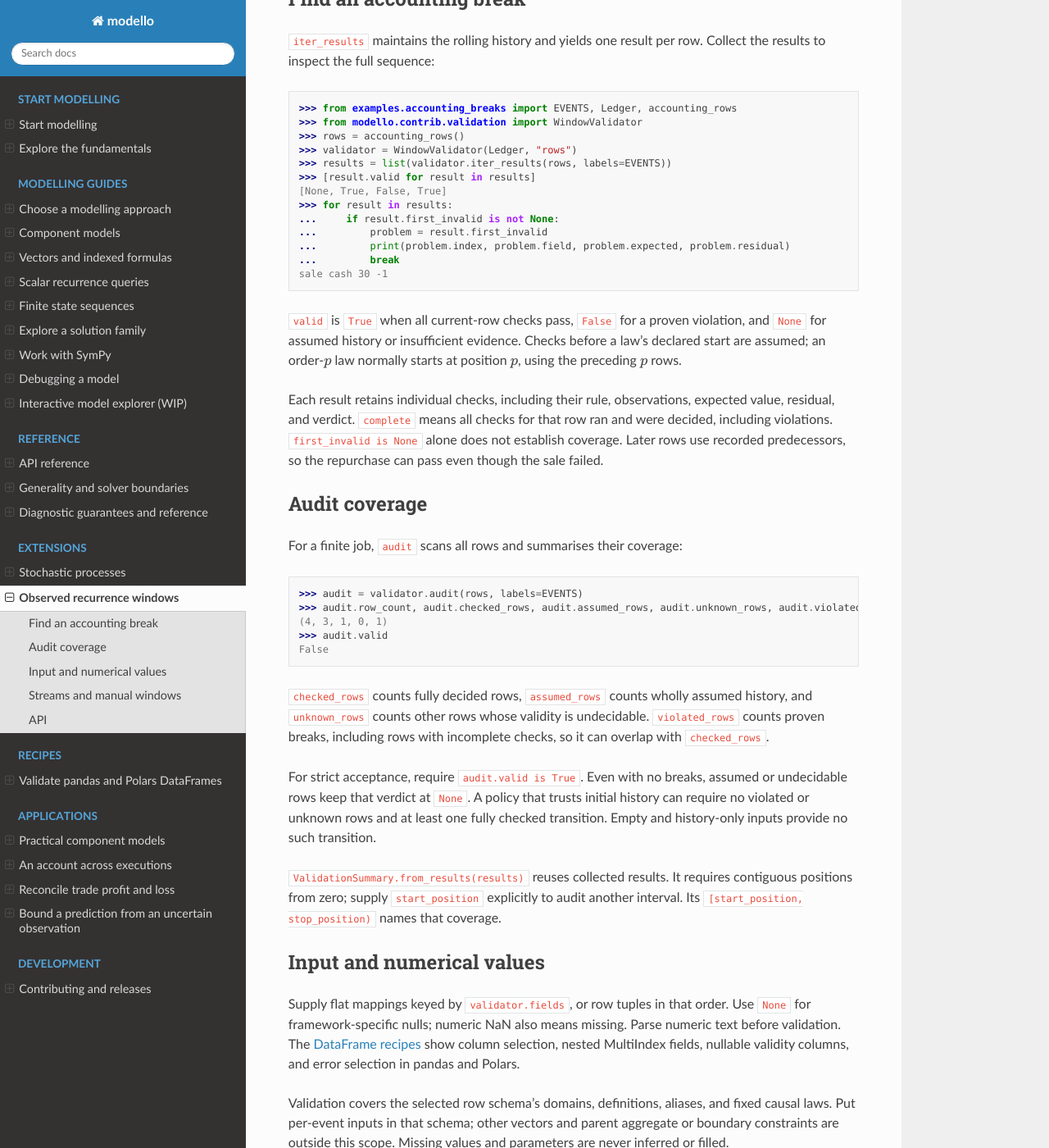
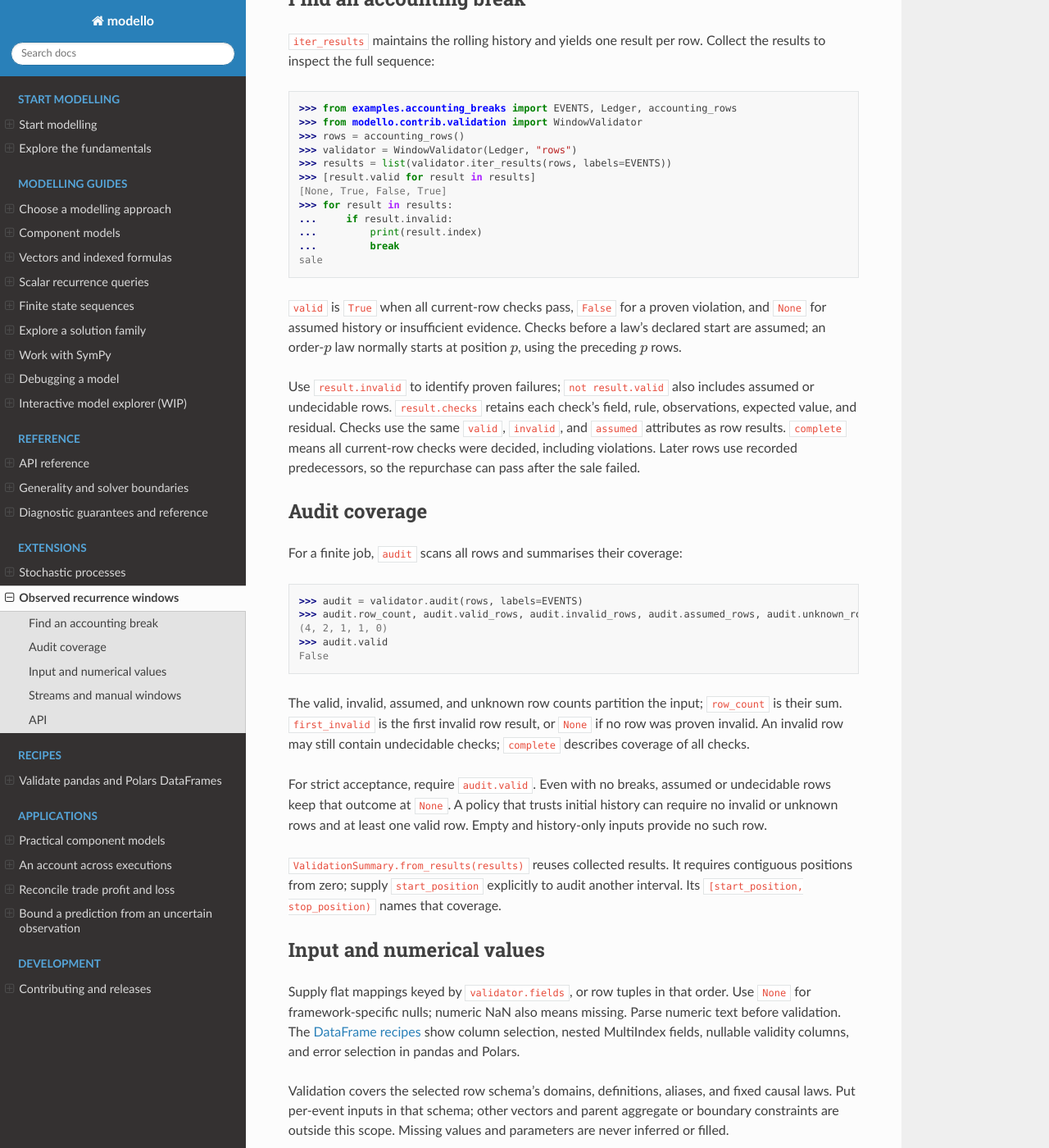
Before and after one commit to Code0x58/modello, a Sphinx documentation site: the page built from docs/contrib/validation.rst, in a window 1280 px wide and 1400 px high, scrolled down 698 px. Shown: the whole window at 82% size. Built offline with Sphinx 7.4.7 and the Read the Docs theme 3.1.0, drawn with Linux system fonts in a browser that asks for light colours; some of the changed text lies outside the part shown.

Commit message:
Simplify validation results and expose consistent invalid predicates

```diff
--- a/docs/contrib/validation.rst
+++ b/docs/contrib/validation.rst
@@ -62,22 +62,23 @@ Collect the results to inspect the full sequence:
    >>> [result.valid for result in results]
    [None, True, False, True]
    >>> for result in results:
-   ...     if result.first_invalid is not None:
-   ...         problem = result.first_invalid
-   ...         print(problem.index, problem.field, problem.expected, problem.residual)
+   ...     if result.invalid:
+   ...         print(result.index)
    ...         break
-   sale cash 30 -1
+   sale
 
 ``valid`` is ``True`` when all current-row checks pass, ``False`` for a proven
 violation, and ``None`` for assumed history or insufficient evidence.
 Checks before a law's declared start are assumed; an order-:math:`p` law
 normally starts at position :math:`p`, using the preceding :math:`p` rows.
 
-Each result retains individual checks, including their rule, observations,
-expected value, residual, and verdict. ``complete`` means all checks for that
-row ran and were decided, including violations. ``first_invalid is None``
-alone does not establish coverage. Later rows use recorded predecessors, so
-the repurchase can pass even though the sale failed.
+Use ``result.invalid`` to identify proven failures; ``not result.valid`` also
+includes assumed or undecidable rows. ``result.checks`` retains each check's
+field, rule, observations, expected value, and residual. Checks use the same
+``valid``, ``invalid``, and ``assumed`` attributes as row results.
+``complete`` means all current-row checks were decided, including violations.
+Later rows use recorded predecessors, so the repurchase can pass after the sale
+failed.
 
 Audit coverage
 ---------------
@@ -87,20 +88,20 @@ For a finite job, ``audit`` scans all rows and summarises their coverage:
 .. doctest::
 
    >>> audit = validator.audit(rows, labels=EVENTS)
-   >>> audit.row_count, audit.checked_rows, audit.assumed_rows, audit.unknown_rows, audit.violated_rows
-   (4, 3, 1, 0, 1)
+   >>> audit.row_count, audit.valid_rows, audit.invalid_rows, audit.assumed_rows, audit.unknown_rows
+   (4, 2, 1, 1, 0)
    >>> audit.valid
    False
 
-``checked_rows`` counts fully decided rows, ``assumed_rows`` counts wholly
-assumed history, and ``unknown_rows`` counts other rows whose validity is
-undecidable. ``violated_rows`` counts proven breaks, including rows with
-incomplete checks, so it can overlap with ``checked_rows``.
+The valid, invalid, assumed, and unknown row counts partition the input;
+``row_count`` is their sum. ``first_invalid`` is the first invalid row result,
+or ``None`` if no row was proven invalid. An invalid row may still contain
+undecidable checks; ``complete`` describes coverage of all checks.
 
-For strict acceptance, require ``audit.valid is True``. Even with no breaks,
-assumed or undecidable rows keep that verdict at ``None``. A policy that trusts
-initial history can require no violated or unknown rows and at least one fully
-checked transition. Empty and history-only inputs provide no such transition.
+For strict acceptance, require ``audit.valid``. Even with no breaks,
+assumed or undecidable rows keep that outcome at ``None``. A policy that trusts
+initial history can require no invalid or unknown rows and at least one valid
+row. Empty and history-only inputs provide no such row.
 
 ``ValidationSummary.from_results(results)`` reuses collected results. It requires
 contiguous positions from zero; supply ``start_position`` explicitly to audit
@@ -166,8 +167,8 @@ validator directly. The equivalent manual loop is:
 Each call checks the final row of an oldest-first window containing exactly
 ``min(position+1, validator.window_size)`` rows. Include short initial windows;
 laws with earlier starts can already find breaks there. ``position`` is an
-absolute nonnegative Python integer; labels are hashable metadata and do not insert missing
-observations between gaps. Keep separate histories for independent accounts,
+absolute nonnegative Python integer; labels are hashable metadata and do not
+insert missing observations between gaps. Keep separate histories for independent accounts,
 and restore overlapping history and positions across batches or restarts.
 
 
@@ -177,13 +178,14 @@ API
 .. currentmodule:: modello.contrib.validation
 
 .. autoclass:: WindowValidator(model, rows, *, parameters=None, atol=0, rtol=0)
-   :members: fields, field_paths, order, window_size, first_test_position, fully_testable_position, check_window, iter_results, audit
+   :members: fields, field_paths, order, window_size, first_test_position, fully_testable_position, iter_results, audit
    :special-members: __call__
 
-.. autoclass:: WindowResult
-   :members: valid, complete, assumed, first_invalid
+.. autoclass:: ValidationResult
+   :members: valid, invalid, complete, assumed
 
 .. autoclass:: CheckResult
+   :members: invalid, assumed
 
 .. autoclass:: ValidationSummary
-   :members: valid, complete, from_results, stop_position
+   :members: valid, invalid, complete, row_count, from_results, stop_position
```
Also changed, not shown: other parts of docs/contrib/validation.rst (+9 -9 lines), docs/recipes/dataframe-validation.rst (+4 -4 lines), 6 other files.
